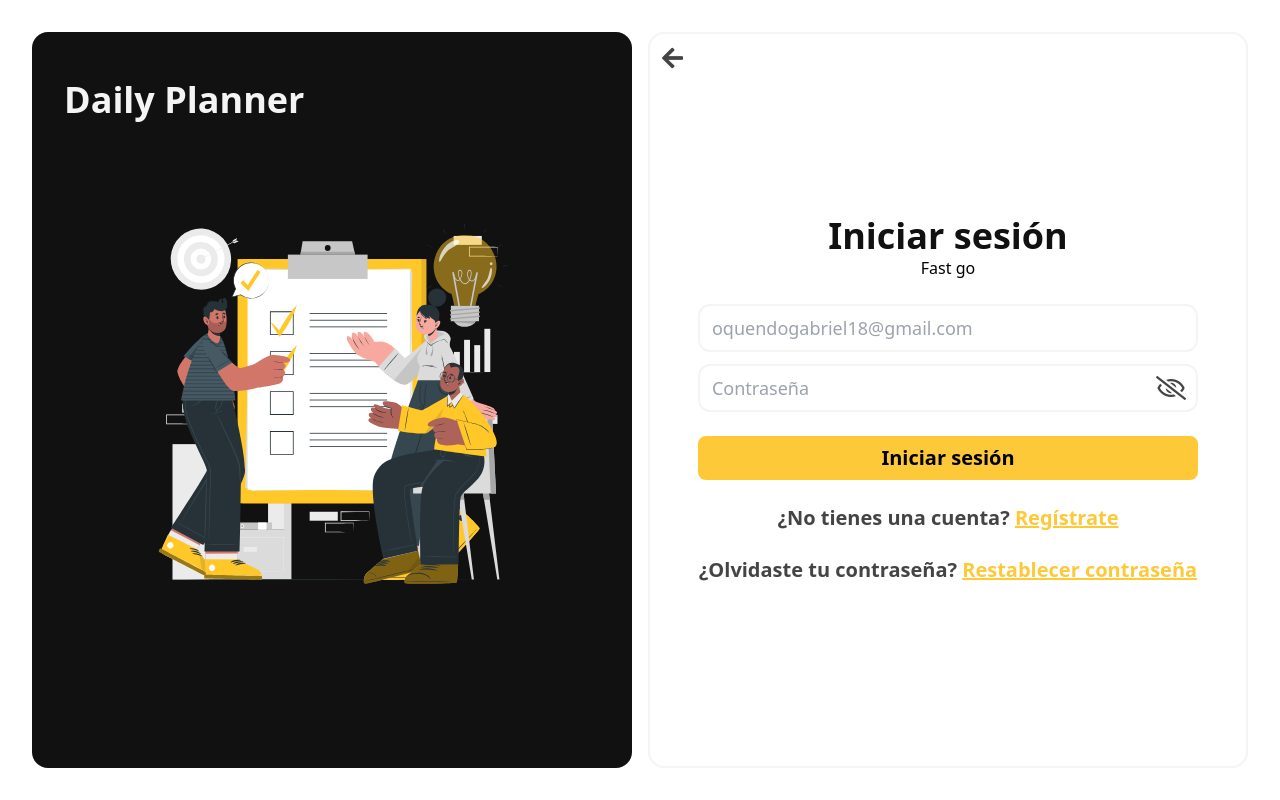
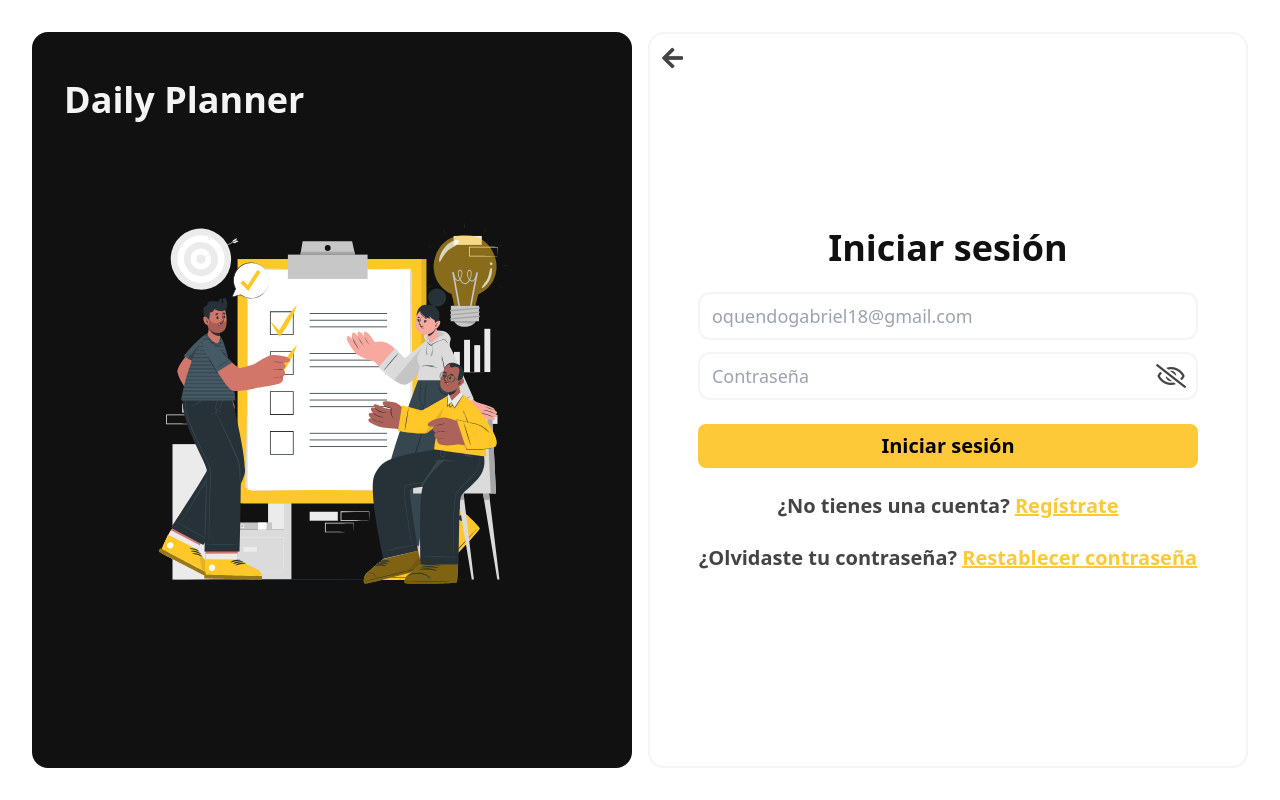
Before and after one commit to GabrielOque/daily_planner_front, a Next.js app: page /login in a window 1280 px wide. Built offline with nearby package versions, Linux system fonts and the light colour scheme; no server answers.

Commit message:
Remove commented fast navigation button from Login component

```diff
--- a/src/app/login/page.js
+++ b/src/app/login/page.js
@@ -43,7 +43,7 @@ const Login = () => {
   return (
     <AuthWrapper>
       <h1 className="text-neutral font-bold text-4xl">Iniciar sesión</h1>
-      <button onClick={() => router.push("/planner")}>Fast go</button>
+      {/* <button onClick={() => router.push("/planner")}>Fast go</button> */}
       <div className="w-full px-12 2xl:px-40 pt-6 space-y-3">
         <CustomInput
           placeholder="oquendogabriel18@gmail.com"
```
